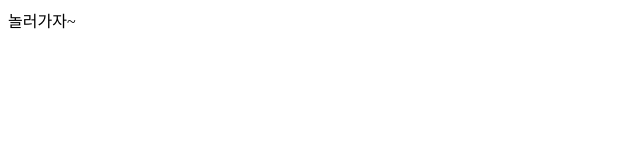
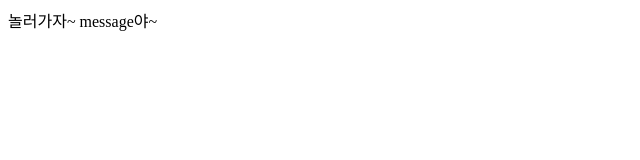
Before and after one commit to blob-ck/do-it-exmaple, a React (Create React App) app: page / in a window 1280 px wide. Shown: the top 160 px of the page, without its empty margins (0-640 px from the left). Built offline with nearby package versions, Linux system fonts and the light colour scheme.

Commit message:
Basic property

```diff
--- a/src/03/TodaysPlan.jsx
+++ b/src/03/TodaysPlan.jsx
@@ -2,7 +2,10 @@ import React from 'react';
 
 class TodaysPlan extends React.Component {
   render() {
-    return <div className="message-container">놀러가자~</div>;
+    //property basic
+    // <TodaysPlan name="message" />
+    const name = this.props.name;
+    return <div className="message-container">놀러가자~ {name}야~</div>;
   }
 }
 
--- a/src/App.js
+++ b/src/App.js
@@ -5,7 +5,7 @@ class App extends React.Component {
   render() {
     return (
       <div className="body">
-        <TodaysPlan />
+        <TodaysPlan name="message" />
       </div>
     );
   }
```
